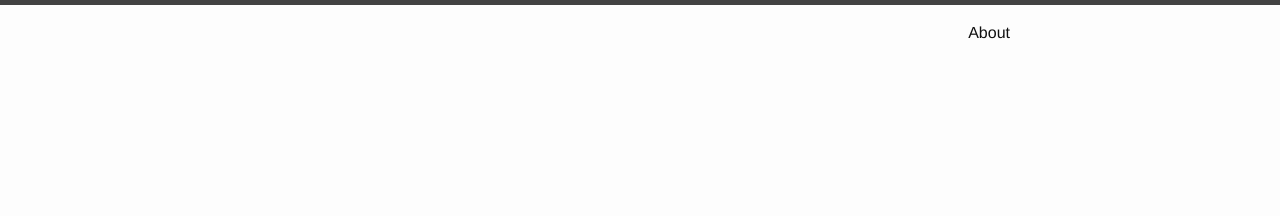
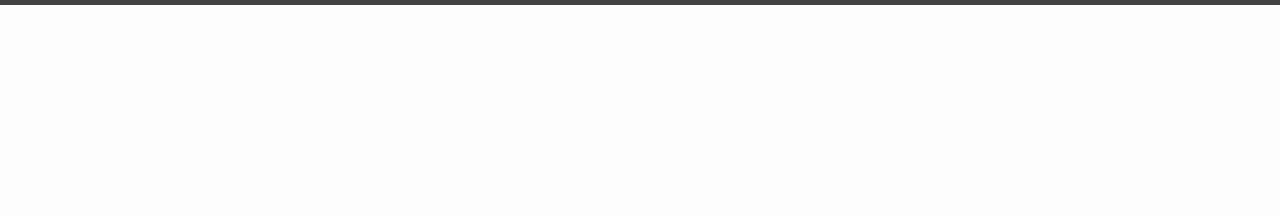
Before and after one commit to coolem/coolem.github.io, a Jekyll site: the page built from index.html, in a window 1280 px wide. Shown: the top 216 px of the page. Built offline with Jekyll 4.4.1, drawn with Linux system fonts in a browser that asks for light colours.

Commit message:
Update header.html

```diff
--- a/_includes/header.html
+++ b/_includes/header.html
@@ -19,13 +19,13 @@
         </svg>
       </a>
 
-      <div class="trigger">
+      <!--<div class="trigger">
         {% for my_page in site.pages %}
           {% if my_page.title %}
           <a class="page-link" href="{{ my_page.url | prepend: site.baseurl }}">{{ my_page.title }}</a>
           {% endif %}
         {% endfor %}
-      </div>
+      </div>-->
     </nav>
 
   </div>
```
